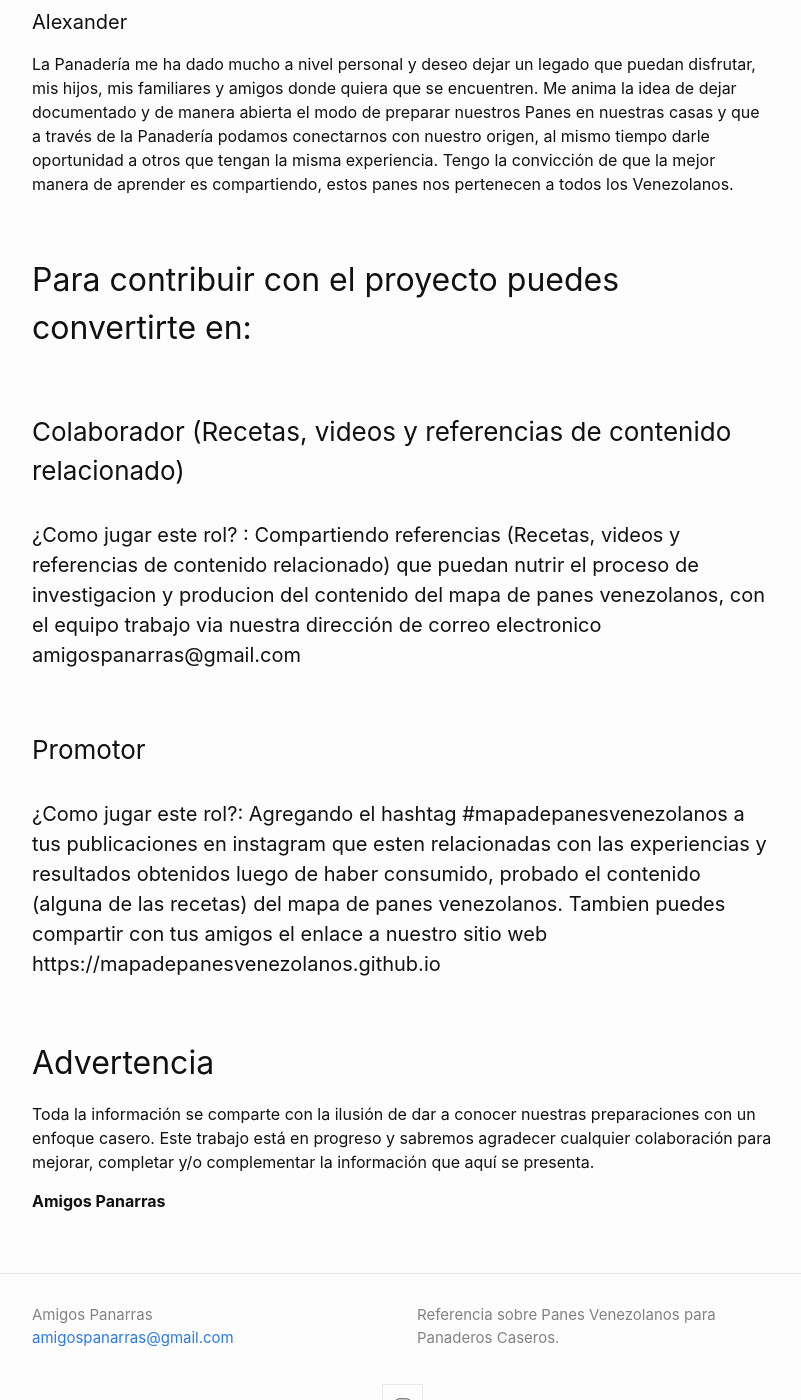
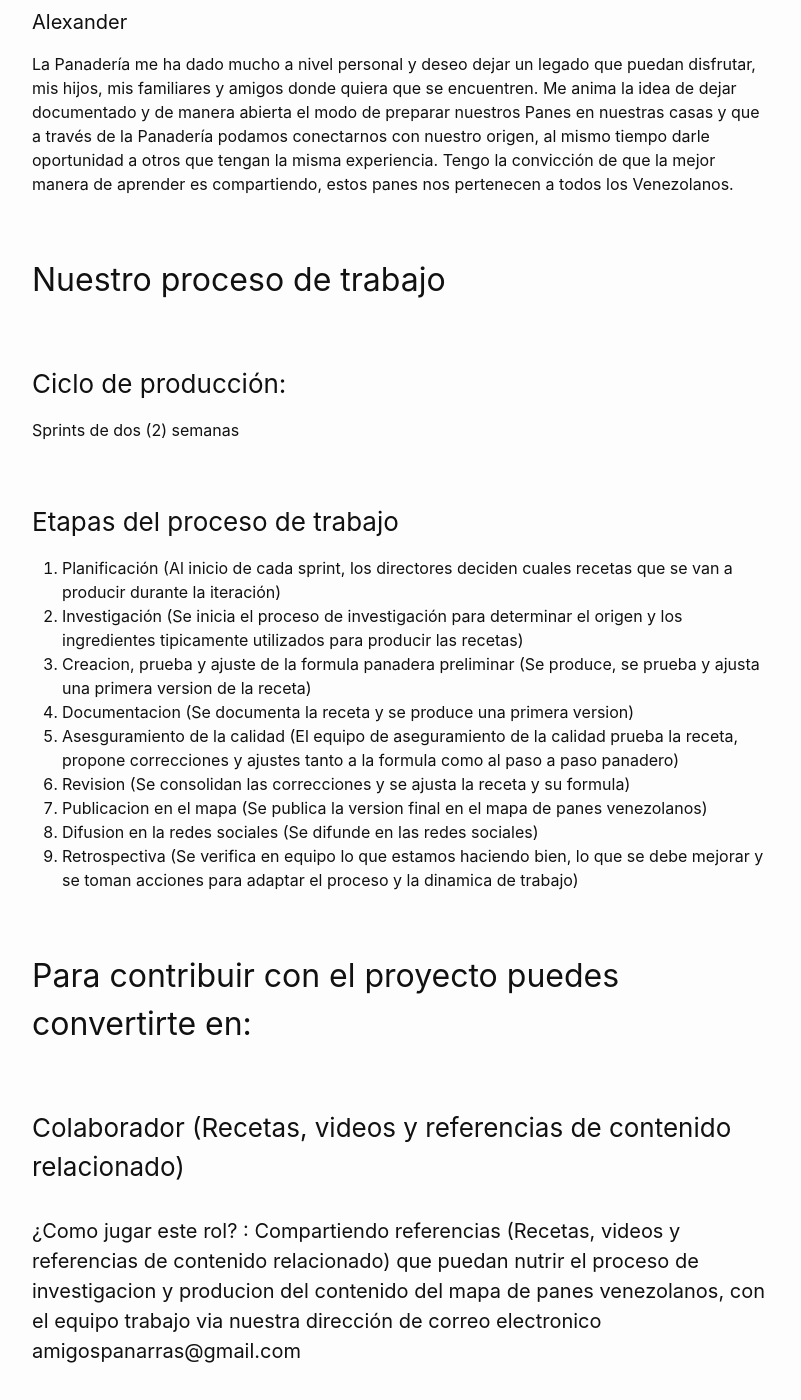
Before and after one commit to mapadepanesvenezolanos/mapadepanesvenezolanos.github.io, a Jekyll site: the page built from about.markdown, in a window 1280 px wide and 1400 px high, scrolled down 2098 px. Shown: the whole window, without its empty margins (238-1039 px from the left). Built offline with Jekyll 4.4.1, drawn with Linux system fonts in a browser that asks for light colours; some of the changed text lies outside the part shown.

Commit message:
Proceso de trabajo

```diff
--- a/about.markdown
+++ b/about.markdown
@@ -41,6 +41,20 @@ Quiero dejarle a mi familia, mis seres queridos y a las futuras generaciones de
 #### Alexander
 La Panadería me ha dado mucho a nivel personal y deseo dejar un legado que puedan disfrutar, mis hijos, mis familiares y amigos donde quiera que se encuentren. Me anima la idea de dejar documentado y de manera abierta el modo de preparar nuestros Panes en nuestras casas y que a través de la Panadería podamos conectarnos con nuestro origen, al mismo tiempo darle oportunidad a otros que tengan la misma experiencia. Tengo la convicción de que la mejor manera de aprender es compartiendo, estos panes nos pertenecen a todos los Venezolanos.
 
+## Nuestro proceso de trabajo
+### Ciclo de producción:
+Sprints de dos (2) semanas
+### Etapas del proceso de trabajo
+1. Planificación (Al inicio de cada sprint, los directores deciden cuales recetas que se van a producir durante la iteración)
+2. Investigación (Se inicia el proceso de investigación para determinar el origen y los ingredientes tipicamente utilizados para producir las recetas)
+3. Creacion, prueba y ajuste de la formula panadera preliminar (Se produce, se prueba y ajusta una primera version de la receta)
+4. Documentacion (Se documenta la receta y se produce una primera version)
+5. Asesguramiento de la calidad (El equipo de aseguramiento de la calidad prueba la receta, propone correcciones y ajustes tanto a la formula como al paso a paso panadero)
+6. Revision (Se consolidan las correcciones y se ajusta la receta y su formula)
+7. Publicacion en el mapa (Se publica la version final en el mapa de panes venezolanos)
+8. Difusion en la redes sociales (Se difunde en las redes sociales)
+9. Retrospectiva (Se verifica en equipo lo que estamos haciendo bien, lo que se debe mejorar y se toman acciones para adaptar el proceso y la dinamica de trabajo)
+
 ## Para contribuir con el proyecto puedes convertirte en:
 ### Colaborador (Recetas, videos y referencias de contenido relacionado)
 #### ¿Como jugar este rol? :  Compartiendo referencias (Recetas, videos y referencias de contenido relacionado) que puedan nutrir el proceso de investigacion y producion del contenido del mapa de panes venezolanos, con el equipo trabajo via nuestra dirección de correo electronico amigospanarras@gmail.com
```
Also changed, not shown: other parts of about.markdown (+2 -2 lines).
